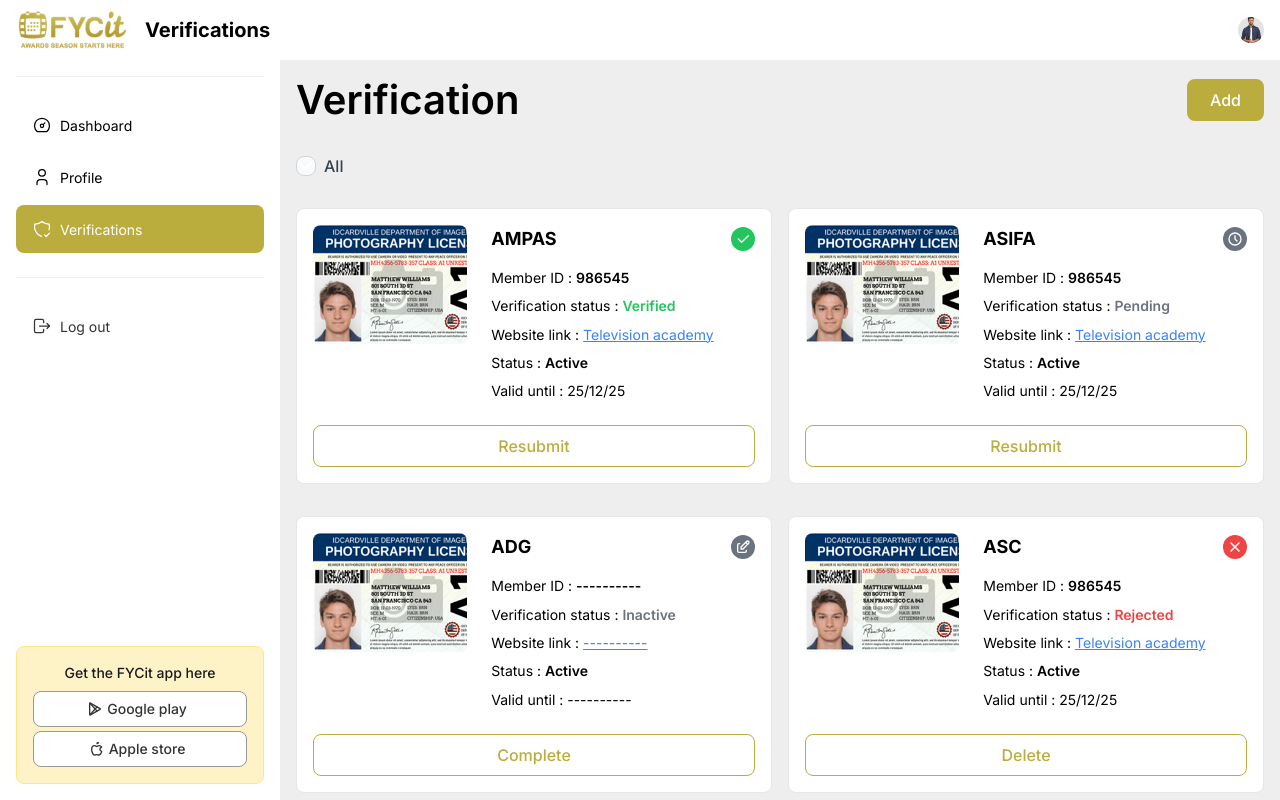
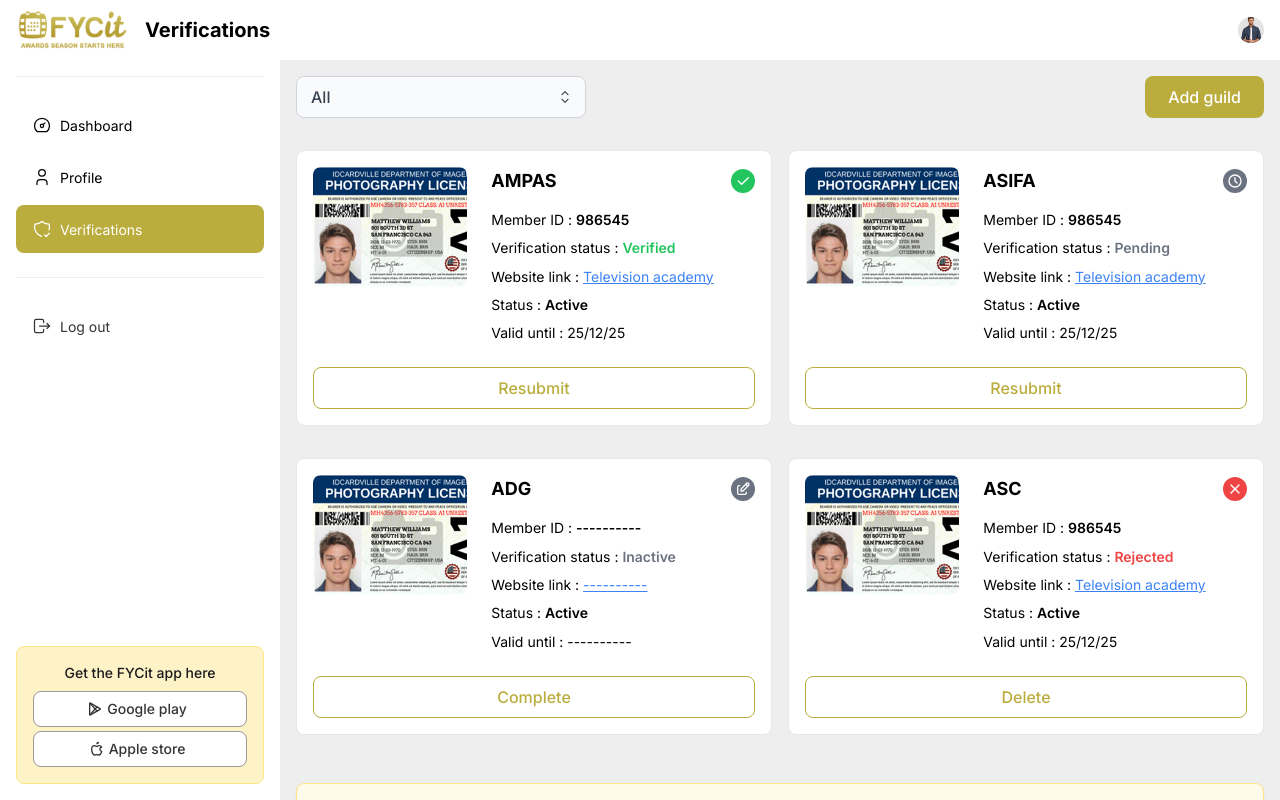
Before and after one commit to KDBismael/fycit-webapp-YD, a Next.js app: page /dashboard/verification in a window 1280 px wide. Shown: the top 800 px of the page. Built offline with nearby package versions, Linux system fonts and the light colour scheme.

Commit message:
Update ProfilePage and VerificationPage components to enhance tab organization and introduce a filter select for verification status. Replace 'Guilds' tab with 'Voting Groups' for clarity, and add tooltips to GuildBadge for improved user experience.

```diff
--- a/app/dashboard/profile/page.tsx
+++ b/app/dashboard/profile/page.tsx
@@ -19,9 +19,9 @@
       }}
     >
       <Tabs.List>
+        <Tabs.Tab value="my-info">My info</Tabs.Tab>
         <Tabs.Tab value="event-locales">Event locales</Tabs.Tab>
-        <Tabs.Tab value="guilds">Guilds</Tabs.Tab>
-        <Tabs.Tab value="my-info">My info</Tabs.Tab>
+        <Tabs.Tab value="guilds">Voting Groups</Tabs.Tab>
       </Tabs.List>
 
       <Tabs.Panel value="event-locales" pt="lg">
--- a/app/dashboard/verification/page.tsx
+++ b/app/dashboard/verification/page.tsx
@@ -1,7 +1,7 @@
 'use client';
 
 import React, { useState } from 'react';
-import { Box, Button, Checkbox, Group, List, Paper, Stack, Text, Title } from '@mantine/core';
+import { Box, Button, Group, List, Paper, Select, Stack, Text } from '@mantine/core';
 import VerificationCard from '../../../components/VerificationCard';
 
 const verificationData = [
@@ -48,7 +48,7 @@
 ];
 
 export default function VerificationPage() {
-  const [selectedAll, setSelectedAll] = useState(true);
+  const [selectedFilter, setSelectedFilter] = useState('all');
 
   const handleAction = (id: string, action: string) => {
     // eslint-disable-next-line no-console
@@ -59,9 +59,40 @@
     <Stack gap="xl">
       {/* Header */}
       <Group justify="space-between" align="center">
-        <Title order={1} c="gray.9">
-          Verification
-        </Title>
+        {/* Filter Select */}
+        <Select
+          placeholder="Select filter"
+          data={[
+            { value: 'all', label: 'All' },
+            { value: 'verified', label: 'Verified' },
+            { value: 'available', label: 'Available for verification' },
+            { value: 'pending', label: 'Pending' },
+            { value: 'rejected', label: 'Rejected' },
+            { value: 'not-available', label: 'Verification not available' },
+          ]}
+          value={selectedFilter}
+          onChange={(value) => setSelectedFilter(value || 'all')}
+          size="md"
+          radius="md"
+          styles={{
+            input: {
+              backgroundColor: '#F9FAFB',
+              borderColor: '#D1D5DB',
+              fontSize: '16px',
+              fontWeight: 500,
+              color: '#374151',
+            },
+            dropdown: {
+              border: '1px solid #E5E7EB',
+              borderRadius: '8px',
+            },
+            option: {
+              fontSize: '14px',
+              color: '#374151',
+              padding: '12px 16px',
+            },
+          }}
+        />
         <Button
           size="md"
           radius="md"
@@ -72,27 +103,9 @@
             },
           }}
         >
-          Add
+          Add guild
         </Button>
       </Group>
-
-      {/* All Checkbox */}
-      <Checkbox
-        label="All"
-        checked={selectedAll}
-        onChange={(event) => setSelectedAll(event.currentTarget.checked)}
-        styles={{
-          label: {
-            fontSize: '16px',
-            fontWeight: 500,
-            color: '#374151',
-          },
-          input: {
-            backgroundColor: '#F9FAFB',
-            borderColor: '#D1D5DB',
-          },
-        }}
-      />
 
       {/* Verification Cards Grid */}
       <Box style={{ display: 'flex', flexWrap: 'wrap', gap: 'var(--mantine-spacing-md)' }}>
```
Also changed, not shown: components/GuildBadge/index.tsx (+13 -1 lines).
